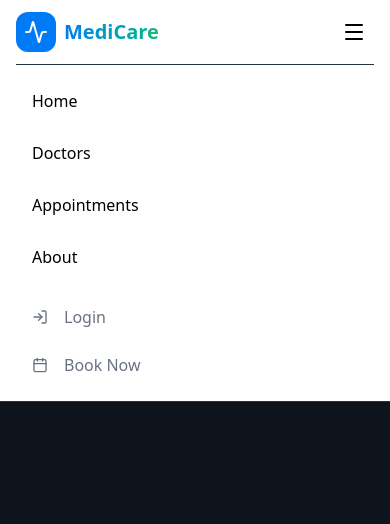
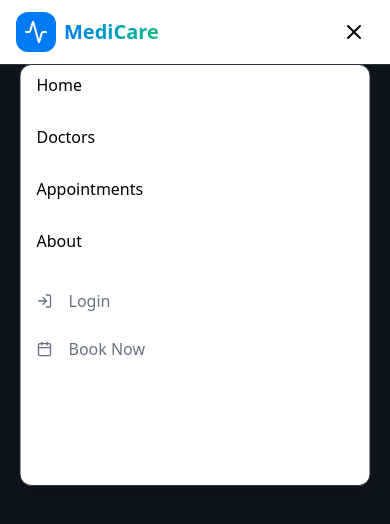
Before and after one commit to Moheed-Dar/Hospital-Management-System, a Next.js app: page / in a window 390 px wide. Both pictures are taken after a click on the button 354 px from the left and 32 px from the top of the page. Shown: the top 524 px of the page. Built offline with nearby package versions, Linux system fonts and the light colour scheme.

Commit message:
navabar update

```diff
--- a/src/app/components/Navbar.jsx
+++ b/src/app/components/Navbar.jsx
@@ -1,7 +1,7 @@
 "use client";
 import Link from "next/link";
 import { useState } from "react";
-import { Activity, Calendar, Users, LogIn, Menu } from "lucide-react";
+import { Activity, Calendar, Users, LogIn, Menu, X } from "lucide-react";
 
 
 export default function Navbar() {
@@ -39,19 +39,6 @@ export default function Navbar() {
 
                     {/* Desktop Actions */}
                     <div className="hidden md:flex items-center text-black space-x-3">
-                        {/* <Button variant="ghost" >
-                            <Link href="/login">
-                                <LogIn className="mr-2 h-4 w-4" />
-                                Login
-                            </Link>
-                        </Button>
-
-                        <Button asChild className="bg-gradient-primary hover:opacity-90 transition-smooth">
-                            <Link href="/appointments">
-                                <Calendar className="mr-2 h-4 w-4" />
-                                Book Now
-                            </Link>
-                        </Button> */}
                         <button className="flex items-center px-4 py-2 rounded-md hover:bg-[#3B82F6]  hover:text-white hover:opacity-90 transition-smooth text-gray-500">
                             <div className="mr-2">
                                 <LogIn className="h-4 w-4 mr-2" />
@@ -64,8 +51,6 @@ export default function Navbar() {
                             </div>
                             <span>Book Now</span>
                         </button>
-
-
                     </div>
 
                     {/* Mobile Menu Button */}
@@ -73,13 +58,16 @@ export default function Navbar() {
                         onClick={() => setIsOpen(!isOpen)}
                         className="md:hidden p-2 hover:bg-muted rounded-lg text-black transition-colors"
                     >
-                        <Menu className="h-6 w-6" />
+                        {isOpen ? <X className="h-6 w-6" /> : <Menu className="h-6 w-6" />}
                     </button>
                 </div>
 
                 {/* Mobile Menu */}
                 {isOpen && (
-                    <div className="md:hidden py-4 border-t text-black hover:text-white animate-fade-in">
+                    <div
+                        className="md:hidden fixed top-16 left-1/2 -translate-x-1/2 w-[90%] sm:w-[70%] h-[50vh]
+               bg-white border shadow-lg rounded-xl text-black animate-slide-down overflow-y-auto"
+                    >
                         <div className="flex flex-col space-y-3">
                             <Link href="/home" className="py-2 px-4 hover:bg-muted rounded-lg transition-colors">
                                 Home
--- a/src/app/globals.css
+++ b/src/app/globals.css
@@ -1,5 +1,4 @@
 @import "tailwindcss";
-
 
 :root {
   --background: #ffffff;
@@ -165,3 +164,21 @@ body {
 .read-the-docs {
   color: #888;
 }
+
+
+@layer utilities {
+  @keyframes slide-down {
+    0% {
+      transform: translateX(100%);
+      opacity: 0;
+    }
+    100% {
+      transform: translateX(0);
+      opacity: 1;
+    }
+  }
+
+  .animate-slide-down {
+    animation: slide-down 0.3s ease-out;
+  }
+}
```
